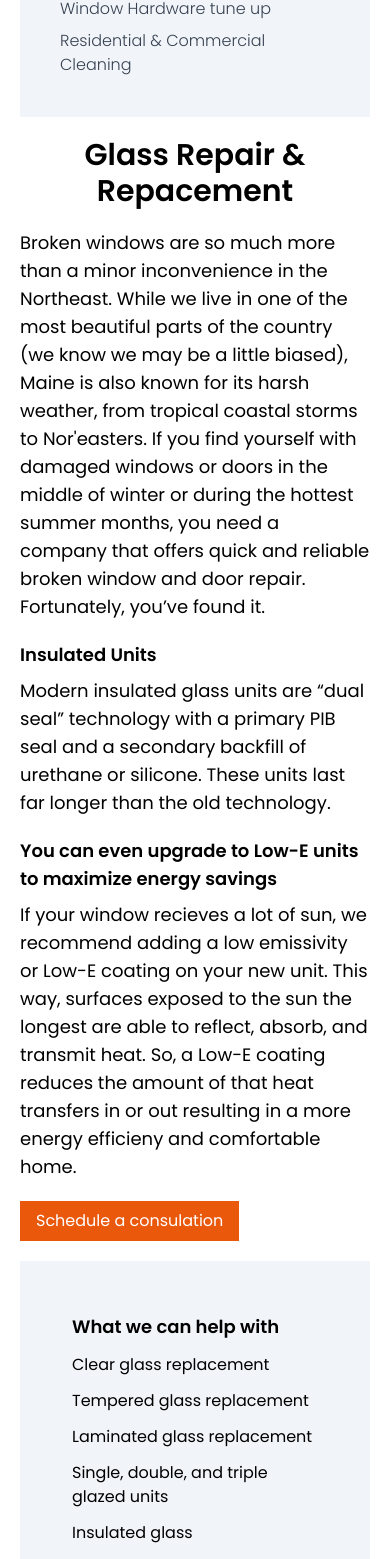
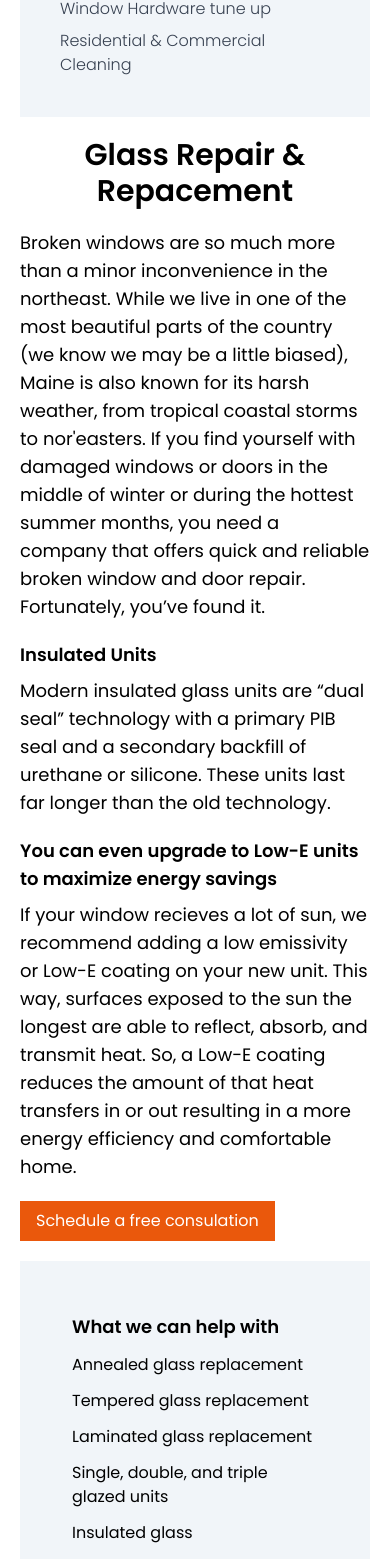
Before and after one commit to Jfraser56/Gorham-Glass-Website, a React (Create React App) app: page /services/glass-repair in a window 390 px wide. Shown: the part 711-2270 px from the top of the page. Built offline with nearby package versions, Linux system fonts and the light colour scheme.

Commit message:
updated some details

```diff
--- a/src/Pages/ContactPage.jsx
+++ b/src/Pages/ContactPage.jsx
@@ -15,7 +15,7 @@ function ContactPage() {
           Open Monday to Friday <br /> 7:00am - 4:00pm
         </h1>
       </div>
-      <h1 className="my-10 text-center mx-auto font-bold text-2xl sm:text-3xl w-2/3">
+      <h1 className="my-10 text-center mx-auto font-bold sm:text-3xl w-2/3">
         You can always get in touch: Send us a message here, give us a call, or
         shoot us an Email and we will be sure to get back to you
       </h1>
--- a/src/Pages/GlassCleaning.jsx
+++ b/src/Pages/GlassCleaning.jsx
@@ -11,29 +11,31 @@ function GlassCleaning() {
         Is your home's coastal, mountain, or valley view marred by dirt and
         grime? Are your window shoppers lessening because of layers of dirt
         hiding your shop's treasures? Don't panic, Gorham Glass does more than
-        just replace window glass, we clean it too! Our professional cleaners
-        are more than capable of handling the dirtiest glass you can throw at
-        them. From residential home windows to commercial shop fronts, we’ll
-        have your windows sparkling like the day they were installed.
+        just replace glass, we clean it too! Our team is more than capable of
+        handling the dirtiest glass you can throw at them. From residential home
+        windows to commercial shop fronts, we’ll have your windows sparkling
+        like the day they were installed.
       </p>
       <p className="text-lg">
         Gorham Glass provides a traditional and well versed approach to glass
         cleaning that will have your home or storefront windows looking
-        spotless, and leave your neighbors jealous
+        spotless, and leave your neighbors jealous.
       </p>
       <button
         onClick={() => navigate("/contact")}
         type="button"
         className="transition py-2 px-4 bg-orange-600 hover:bg-orange-700 text-white"
       >
-        Schedule a consulation
+        Schedule a free consulation
       </button>
       <div className="h-full flex flex-col lg:flex-row bg-slate-100 p-8">
         <div className="h-96 w-full p-5">
           <h2 className="text-lg font-bold mb-3">Why window cleaning?</h2>
           <ul className="space-y-3">
             <li>Extend the life of your windows</li>
-            <li>Easier to spot cracks and broken window seals early</li>
+            <li>
+              Spot cracks, and condensation from broken window seals early
+            </li>
             <li>Prevent buildup of unhealthy particles and allergens </li>
             <li>Enhance your home or storefronts appearance </li>
           </ul>
--- a/src/Pages/GlassRepair.jsx
+++ b/src/Pages/GlassRepair.jsx
@@ -11,9 +11,9 @@ function GlassRepair() {
       </h1>
       <p className="text-lg mb-5">
         Broken windows are so much more than a minor inconvenience in the
-        Northeast. While we live in one of the most beautiful parts of the
+        northeast. While we live in one of the most beautiful parts of the
         country (we know we may be a little biased), Maine is also known for its
-        harsh weather, from tropical coastal storms to Nor'easters. If you find
+        harsh weather, from tropical coastal storms to nor'easters. If you find
         yourself with damaged windows or doors in the middle of winter or during
         the hottest summer months, you need a company that offers quick and
         reliable broken window and door repair. Fortunately, you’ve found it.
@@ -32,20 +32,20 @@ function GlassRepair() {
         emissivity or Low-E coating on your new unit. This way, surfaces exposed
         to the sun the longest are able to reflect, absorb, and transmit heat.
         So, a Low-E coating reduces the amount of that heat transfers in or out
-        resulting in a more energy efficieny and comfortable home.
+        resulting in a more energy efficiency and comfortable home.
       </p>
       <button
         onClick={() => navigate("/contact")}
         type="button"
         className="transition py-2 px-4 mb-5 bg-orange-600 hover:bg-orange-700 text-white"
       >
-        Schedule a consulation
+        Schedule a free consulation
       </button>
       <div className="h-full flex flex-col lg:flex-row bg-slate-100 p-8">
         <div className="h-96 w-full p-5">
           <h2 className="text-lg font-bold mb-3">What we can help with</h2>
           <ul className="space-y-3">
-            <li>Clear glass replacement</li>
+            <li>Annealed glass replacement</li>
             <li>Tempered glass replacement</li>
             <li>Laminated glass replacement</li>
             <li>Single, double, and triple glazed units</li>
--- a/src/Pages/WindowHardware.jsx
+++ b/src/Pages/WindowHardware.jsx
@@ -15,7 +15,7 @@ function WindowHardware() {
         quickly become complex as they contain many components with differing
         mechanical systems that may have you pulling your hair out. We offer
         repair and replacement services for many of these components to save you
-        time and money
+        time and money.
       </p>
 
       <button
@@ -23,7 +23,7 @@ function WindowHardware() {
         type="button"
         className="transition py-2 px-4 bg-orange-600 hover:bg-orange-700 text-white"
       >
-        Schedule a consulation
+        Schedule a free consulation
       </button>
       <div className="h-full flex flex-col lg:flex-row bg-slate-100 p-8">
         <div className="h-96 w-full p-5">
--- a/src/components/Hero.jsx
+++ b/src/components/Hero.jsx
@@ -11,7 +11,7 @@ function Hero() {
         alt=""
       />
       <h1 className="text-2xl text-white text-center">
-        Professional glass Repair, Replacement, Installation, and Cleaning.{" "}
+        Professional Glass Repair, Replacement, Installation, and Cleaning.{" "}
         <br /> Year-Round.
       </h1>
       <Link
--- a/src/components/Overview.jsx
+++ b/src/components/Overview.jsx
@@ -3,7 +3,7 @@ import React from "react";
 function Overview() {
   return (
     <div className="w-full flex flex-col justify-start items-center text-center p-5 md:p-10 space-y-12">
-      <h1 className="text-xl sm:text-3xl">
+      <h1 className="text-xl font-bold sm:text-3xl">
         We are a locally owned and operated glass servicing company; <br /> we
         professionally repair, replace, install, and clean glass for your home
         or storefront year-round.
@@ -15,7 +15,7 @@ function Overview() {
         <p className="font-light">
           If you have broken, foggy or discolored glass, doors or windows that
           don't operate properly, as well as any other window & door hardware
-          issues. We're here to help
+          issues. We're here to help.
         </p>
       </div>
       <div className="w-full sm:w-1/2">
@@ -23,7 +23,7 @@ function Overview() {
         <p className="font-light">
           Timely, skilled, and affordable repairs to maintain your comfort,
           safety, and beautiful north-eastern views whether you reside on the
-          coast, or further inland.
+          coast or further inland.
         </p>
       </div>
       <div className="w-full sm:w-1/2">
@@ -32,7 +32,7 @@ function Overview() {
         </h2>
         <p className="font-light">
           Flexible and convenient appointments to work around your busy check-in
-          and check-out schedule
+          and check-out schedule.
         </p>
       </div>
       <div className="w-full sm:w-1/2">
--- a/src/components/Services.jsx
+++ b/src/components/Services.jsx
@@ -13,13 +13,13 @@ function Services() {
       />
       <ServiceCardOdd
         title="Hardware"
-        desc="Our service technicians professionally repair and replace hardware, such as window operators, multipoint door locks, and more."
+        desc="Our service technicians repair and replace hardware, such as window operators, multipoint door locks, and more."
         linkTo="services/hardware"
         background="bg-pattern-serviceCard2"
       />
       <ServiceCardEven
         title="Glass Cleaning"
-        desc="We offer professional glass cleaning services for both residential, and commercial buildings. Gorham Glass will get your business or home looking its best without spending a fortune."
+        desc="We offer glass cleaning services for both residential, and commercial buildings. Gorham Glass will get your business or home looking its best without spending a fortune."
         linkTo="services/cleaning"
         background="bg-pattern-serviceCard3"
       />
--- a/src/index.css
+++ b/src/index.css
@@ -4,7 +4,7 @@
 @tailwind components;
 @tailwind utilities;
 
-@layer components {
+@layer utilities {
   .bg-pattern-hero {
     background: linear-gradient(rgba(0, 0, 0, 0) 40%, rgba(0, 0, 0, 0.5) 75%),
       url("https://drive.google.com/uc?id=1MiIwJaEVvvD7KeTcyh2Ru34F-Y-hdeFh")
```
